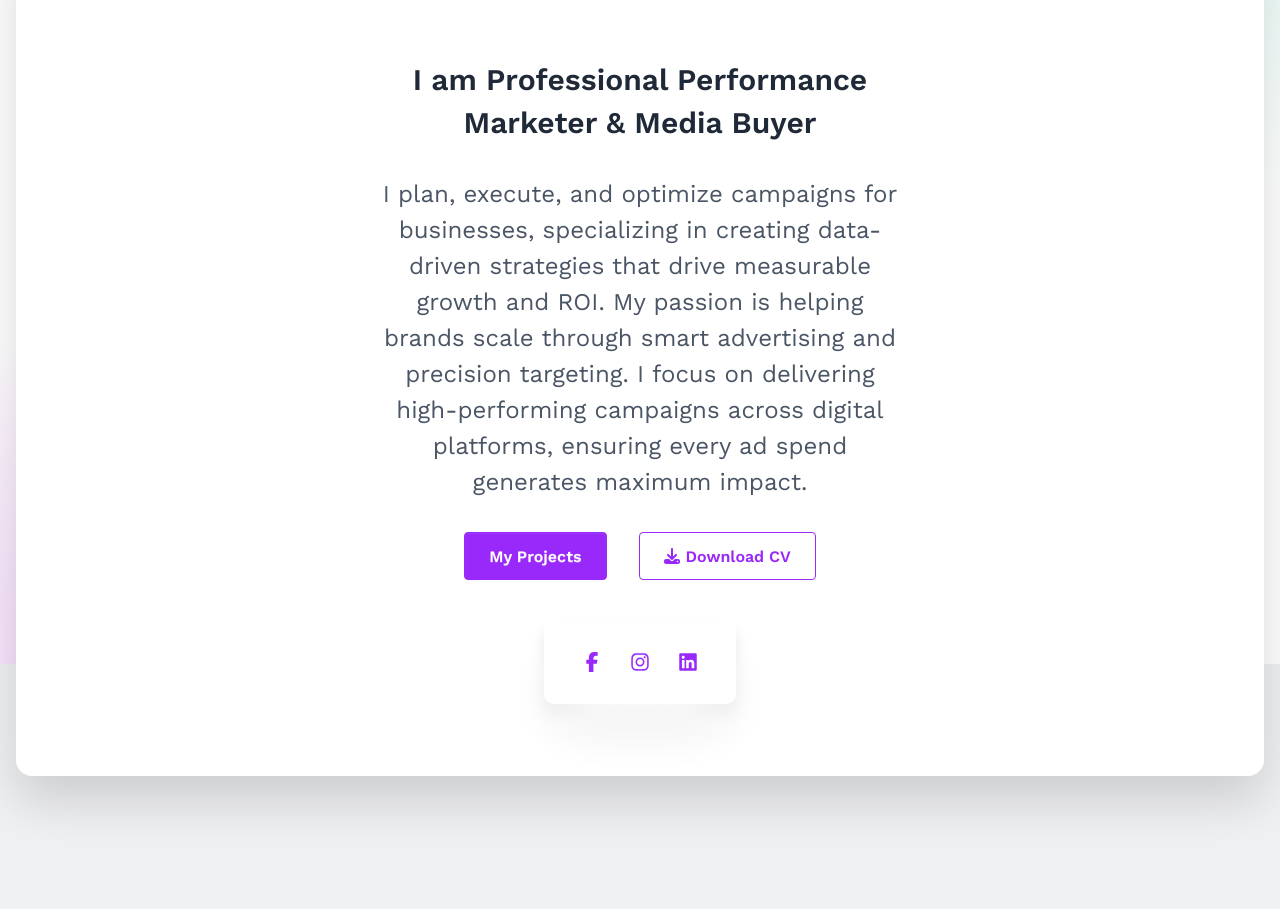
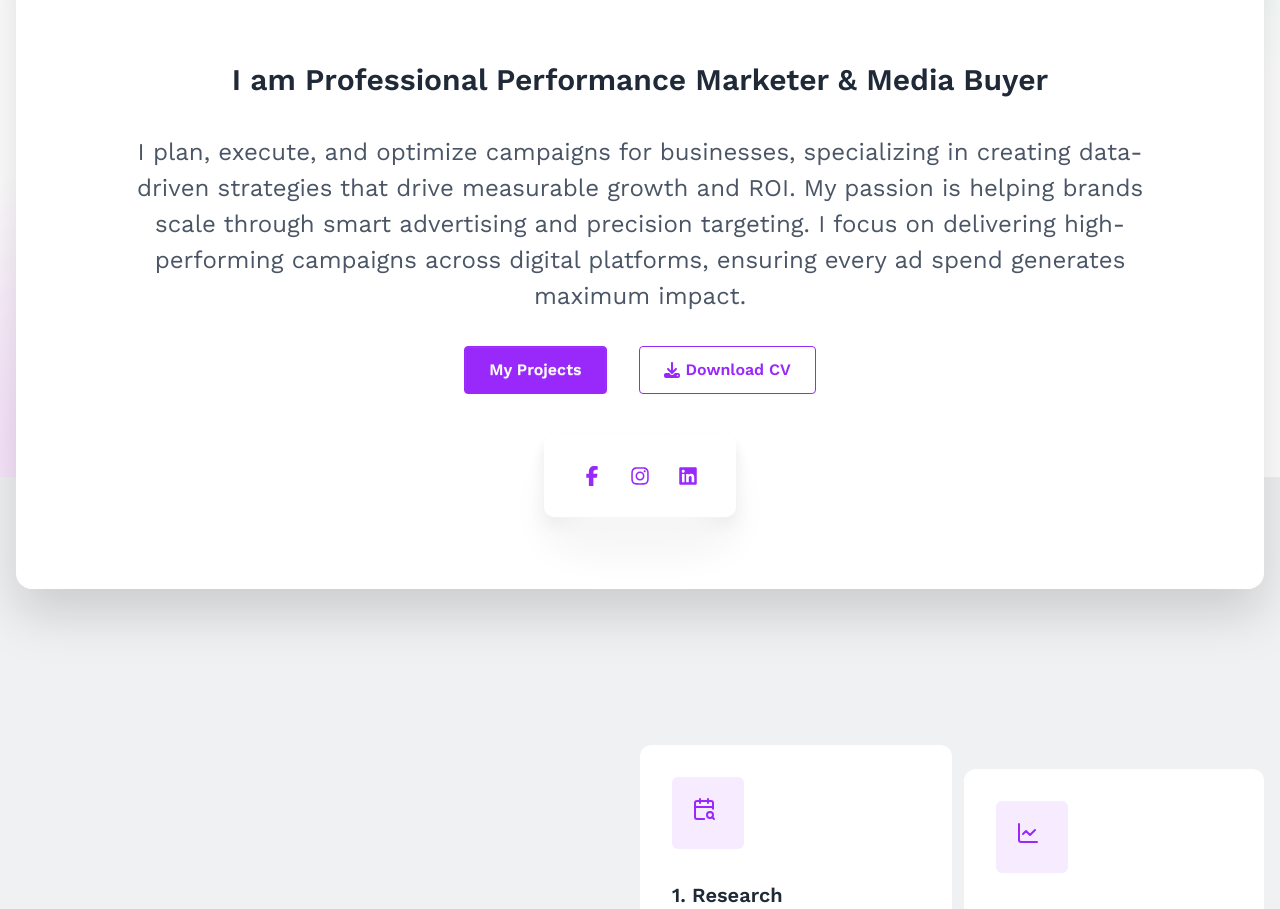
Before and after one commit to nehad-elsayed/Portfolio, a React (Vite) app: page / in a window 1280 px wide. Shown: the part 1520-2429 px from the top of the page. Built offline with nearby package versions, Linux system fonts and the light colour scheme.

Commit message:
update profile section width

```diff
--- a/src/components/profile/Profile.jsx
+++ b/src/components/profile/Profile.jsx
@@ -23,15 +23,14 @@ const Profile = () => {
             />
           </div> */}
           {/* Social media section */}
-          <div className="relative bottom-9  "></div>
         </div>
 
-        <div className="max-sm:w-full w-[33rem] ">
+        <div className="">
           <h2 className="text-sm text-center lg:text-[30px] text-[min(24px,38px)] max-md:text-center font-semibold mb-8">
             I am Professional Performance Marketer & Media Buyer
           </h2>
-          <div className="text-base md:text-[20px] lg:text-[24px] font-normal max-md:text-center text-gray-600">
-            <p className="text-center">
+          <div className="text-base md:text-[20px] lg:text-[24px] font-normal text-center text-gray-600">
+            <p className="text-center w-full">
               I plan, execute, and optimize campaigns for businesses,
               specializing in creating data-driven strategies that drive
               measurable growth and ROI. My passion is helping brands scale
```
